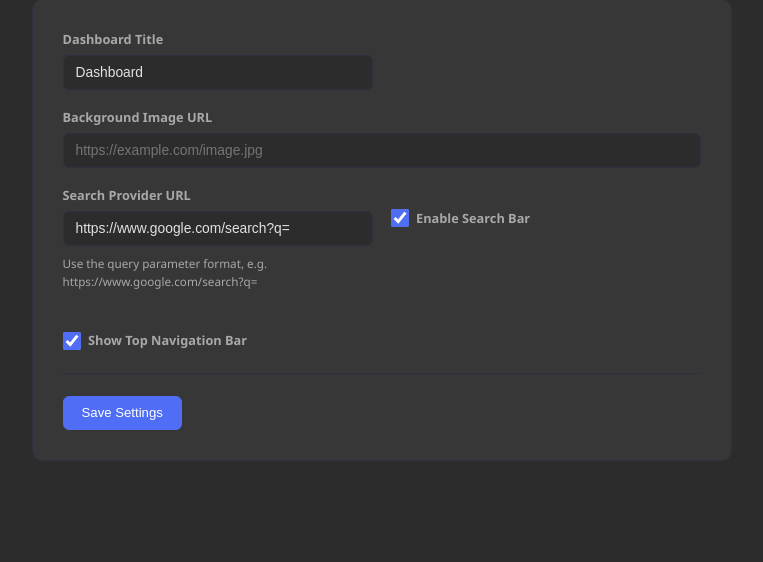
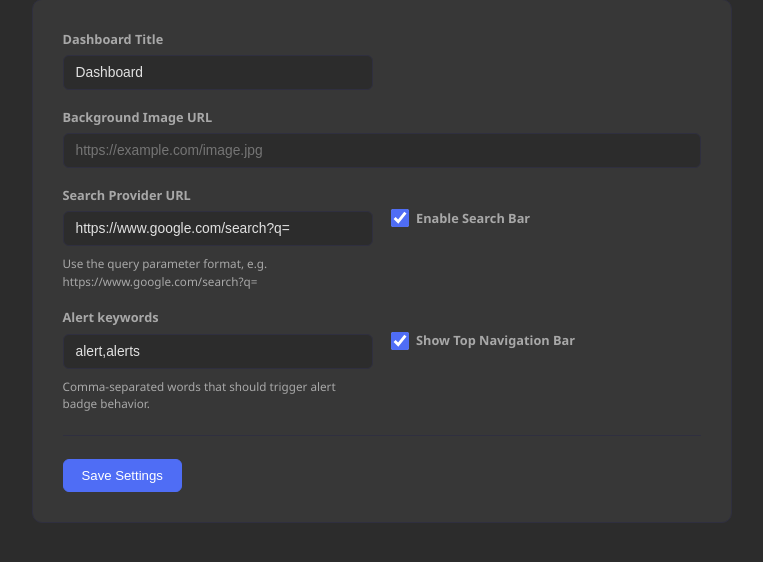
Before and after one commit to ftsiadimos/Dashboard, a Flask app: page /settings in a window 1280 px wide. Shown: the part 143-705 px from the top of the page, without its empty margins (55-818 px from the left). Run offline with Flask 3, Linux system fonts and the light colour scheme; data comes from the database, SQL or seed files in the repository.

Commit message:
feat: add alert keywords setting and enhance alert handling in the application

```diff
--- a/dashboard/blueprints/settings.py
+++ b/dashboard/blueprints/settings.py
@@ -9,7 +9,7 @@ from dashboard.utils import get_settings
 def settings_page():
     if request.method == "POST":
         # we persist a handful of settings; boolean flags need special handling
-        keys = ["title", "background_url", "search_provider", "search_enabled", "navbar_enabled"]
+        keys = ["title", "background_url", "search_provider", "search_enabled", "navbar_enabled", "alert_keywords"]
         with get_db() as db:
             for key in keys:
                 if key in ("search_enabled", "navbar_enabled"):
--- a/static/app.js
+++ b/static/app.js
@@ -9,6 +9,8 @@ document.addEventListener('DOMContentLoaded', () => {
     });
 
     // ── Live API stats for app tiles ─────────────────────────────────────────
+    const alertKeywords = (document.body.dataset.alertKeywords || 'alert,alerts').split(',').map(k => k.trim().toLowerCase()).filter(Boolean);
+
     function fetchStats(card) {
         const appId = card.dataset.apiId;
         const metaEl = document.getElementById('meta-' + appId);
@@ -22,8 +24,9 @@ document.addEventListener('DOMContentLoaded', () => {
                     const display = String(data.display || '');
 
                     // Blink the card when the display indicates active alerts (>0).
-                    // This uses a heuristic: the display must contain the word "alert" and a numeric count.
-                    const hasAlertWord = /\balerts?\b/i.test(display);
+                    // This uses a configurable list of keywords and numeric count.
+                    const normalized = display.toLowerCase();
+                    const hasAlertWord = alertKeywords.some(keyword => normalized.includes(keyword));
                     const counts = (display.match(/\d+/g) || [])
                         .map(n => parseInt(n, 10))
                         .filter(n => !Number.isNaN(n));
--- a/templates/base.html
+++ b/templates/base.html
@@ -7,7 +7,7 @@
     <link rel="stylesheet" href="{{ url_for('static', filename='style.css') }}">
     <link rel="icon" href="{{ url_for('static', filename='favicon.svg') }}" type="image/svg+xml">
 </head>
-<body{% if settings.get('background_url') %} style="background-image: url('{{ settings.get('background_url') }}'); background-size: cover; background-position: center; background-attachment: fixed;"{% endif %}>
+<body data-alert-keywords="{{ settings.get('alert_keywords','alert,alerts') }}"{% if settings.get('background_url') %} style="background-image: url('{{ settings.get('background_url') }}'); background-size: cover; background-position: center; background-attachment: fixed;"{% endif %}>
     <!-- navbar is always output, but start collapsed when disabled in settings -->
     <nav class="navbar{% if settings.get('navbar_enabled', 'true') != 'true' %} collapsed{% endif %}">
         <a href="{{ url_for('main.index') }}" class="nav-brand">
--- a/templates/settings.html
+++ b/templates/settings.html
@@ -28,6 +28,11 @@
                 </label>
             </div>
             <div class="form-group">
+                <label for="alert_keywords">Alert keywords</label>
+                <input type="text" id="alert_keywords" name="alert_keywords" value="{{ settings.get('alert_keywords', 'alert,alerts') }}" class="form-input" placeholder="alert,alerts,issues">
+                <small class="form-hint">Comma-separated words that should trigger alert badge behavior.</small>
+            </div>
+            <div class="form-group">
                 <label class="checkbox-label">
                     <input type="checkbox" name="navbar_enabled" value="true" {% if settings.get('navbar_enabled', 'true') == 'true' %}checked{% endif %}>
                     <input type="hidden" name="navbar_enabled" value="false">
```
Also changed, not shown: 1 other file.
